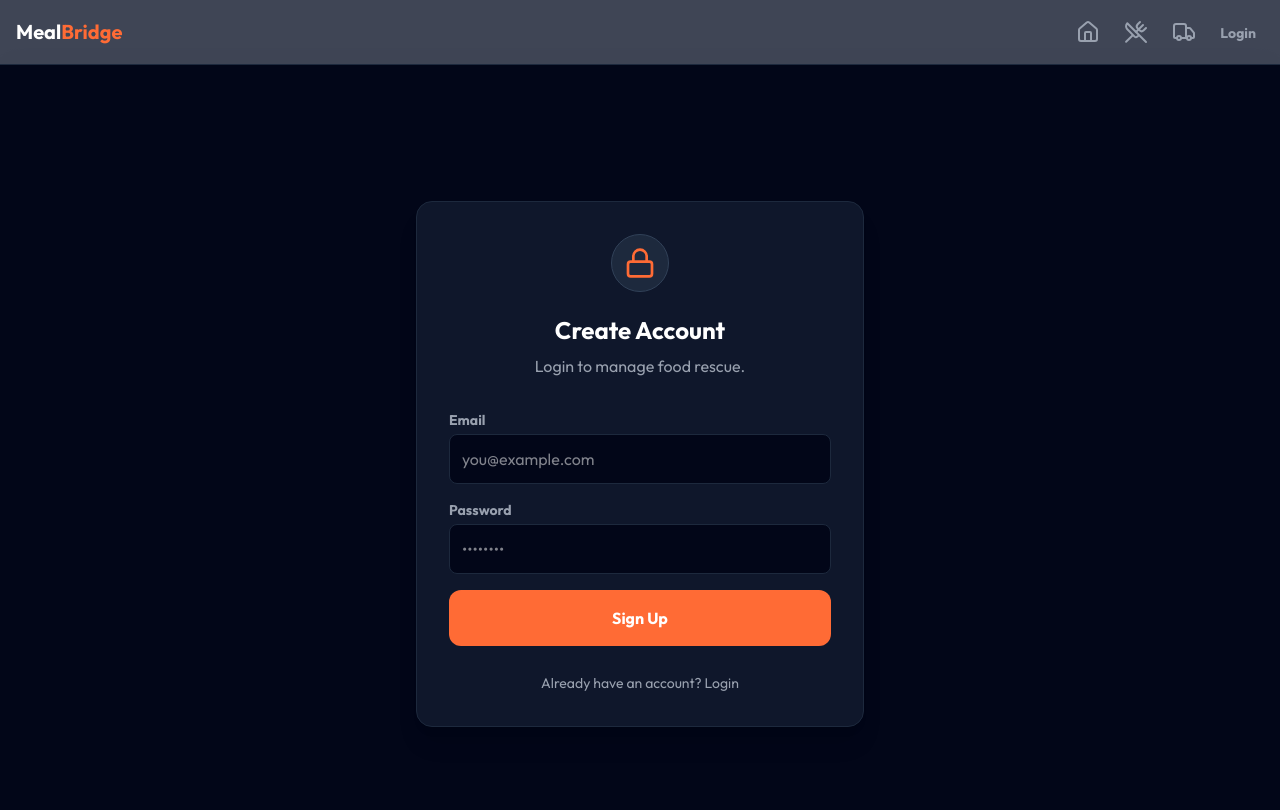
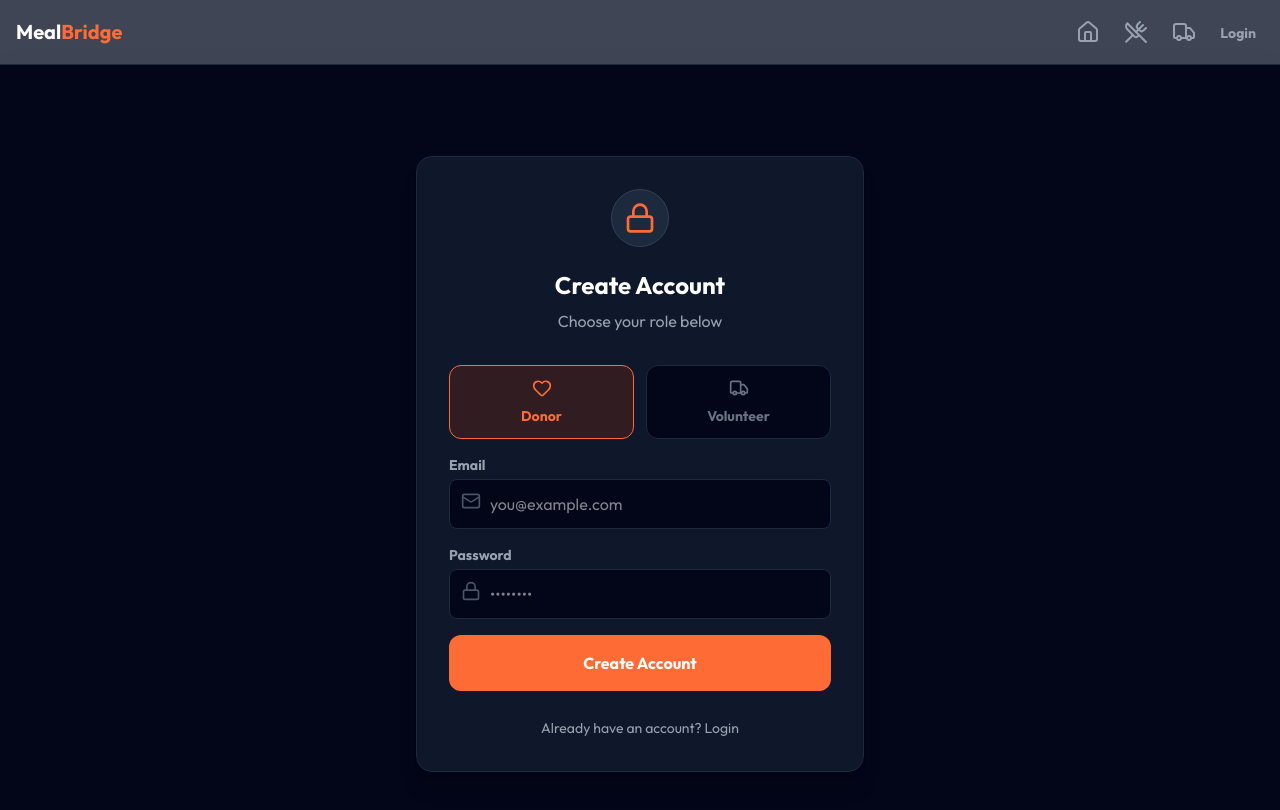
Before and after one commit to sushil1817/mealbridge-site, a Next.js app: page /login in a window 1280 px wide. Both pictures are taken after a click on the button "New here? Create an account". Shown: the top 810 px of the page. Built offline with nearby package versions, Linux system fonts and the light colour scheme.

Commit message:
better login

```diff
--- a/app/login/page.tsx
+++ b/app/login/page.tsx
@@ -2,7 +2,7 @@
 import { useState } from "react";
 import { supabase } from "@/lib/supabase";
 import { useRouter } from "next/navigation";
-import { ArrowLeft, Lock, Mail, Loader2 } from "lucide-react";
+import { Lock, Mail, Loader2, User, Heart, Truck } from "lucide-react";
 import Link from "next/link";
 
 export default function LoginPage() {
@@ -11,28 +11,36 @@ export default function LoginPage() {
   const [email, setEmail] = useState("");
   const [password, setPassword] = useState("");
   const [isSignUp, setIsSignUp] = useState(false);
+  const [role, setRole] = useState<"donor" | "volunteer">("donor"); // Default role
 
   const handleAuth = async (e: React.FormEvent) => {
     e.preventDefault();
     setLoading(true);
 
     if (isSignUp) {
-      // SIGN UP
-      const { error } = await supabase.auth.signUp({ email, password });
+      // --- SIGN UP WITH ROLE ---
+      const { error } = await supabase.auth.signUp({
+        email,
+        password,
+        options: {
+          data: { role: role }, // <--- THIS SAVES THE ROLE
+        },
+      });
       if (error) {
         alert(error.message);
       } else {
         alert("Success! Check your email to confirm.");
       }
     } else {
-      // LOGIN
-      const { error } = await supabase.auth.signInWithPassword({ email, password });
+      // --- LOGIN ---
+      const { error } = await supabase.auth.signInWithPassword({
+        email,
+        password,
+      });
       if (error) {
         alert(error.message);
       } else {
-        // --- THIS IS THE FIX ---
-        // It sends you to HOME ("/") instead of Volunteer
-        router.push("/");
+        router.push("/"); // Go to Home
       }
     }
     setLoading(false);
@@ -41,48 +49,93 @@ export default function LoginPage() {
   return (
     <div className="min-h-screen flex items-center justify-center p-6 bg-slate-950">
       <div className="w-full max-w-md bg-slate-900 p-8 rounded-2xl shadow-xl border border-slate-800">
+
         <div className="text-center mb-8">
           <div className="inline-block p-3 rounded-full bg-slate-800 mb-4 border border-slate-700">
             <Lock size={32} className="text-[#FF6B35]" />
           </div>
           <h1 className="text-2xl font-bold text-white">{isSignUp ? "Create Account" : "Welcome Back"}</h1>
-          <p className="text-gray-400 mt-2">Login to manage food rescue.</p>
+          <p className="text-gray-400 mt-2">
+            {isSignUp ? "Choose your role below" : "Login to manage food rescue"}
+          </p>
         </div>
 
         <form onSubmit={handleAuth} className="space-y-4">
+
+          {/* ROLE SELECTOR (Only for Sign Up) */}
+          {isSignUp && (
+            <div className="grid grid-cols-2 gap-3 mb-4">
+              <button
+                type="button"
+                onClick={() => setRole("donor")}
+                className={`p-3 rounded-xl border flex flex-col items-center gap-2 transition-all ${
+                  role === "donor"
+                    ? "bg-orange-900/30 border-[#FF6B35] text-[#FF6B35]"
+                    : "bg-slate-950 border-slate-800 text-gray-500 hover:border-gray-600"
+                }`}
+              >
+                <Heart size={20} />
+                <span className="text-sm font-bold">Donor</span>
+              </button>
+              <button
+                type="button"
+                onClick={() => setRole("volunteer")}
+                className={`p-3 rounded-xl border flex flex-col items-center gap-2 transition-all ${
+                  role === "volunteer"
+                    ? "bg-blue-900/30 border-[#118AB2] text-[#118AB2]"
+                    : "bg-slate-950 border-slate-800 text-gray-500 hover:border-gray-600"
+                }`}
+              >
+                <Truck size={20} />
+                <span className="text-sm font-bold">Volunteer</span>
+              </button>
+            </div>
+          )}
+
           <div>
             <label className="block text-sm font-bold text-gray-400 mb-1">Email</label>
+            <div className="relative">
+              <Mail className="absolute left-3 top-3 text-gray-600" size={20} />
               <input
                 type="email"
                 value={email}
                 onChange={(e) => setEmail(e.target.value)}
-              className="w-full p-3 bg-slate-950 border border-slate-800 rounded-lg text-white outline-none focus:border-[#FF6B35]"
+                className="w-full pl-10 p-3 bg-slate-950 border border-slate-800 rounded-lg text-white outline-none focus:border-[#FF6B35]"
                 placeholder="you@example.com"
                 required
               />
             </div>
+          </div>
+
           <div>
             <label className="block text-sm font-bold text-gray-400 mb-1">Password</label>
+            <div className="relative">
+              <Lock className="absolute left-3 top-3 text-gray-600" size={20} />
               <input
                 type="password"
                 value={password}
                 onChange={(e) => setPassword(e.target.value)}
-              className="w-full p-3 bg-slate-950 border border-slate-800 rounded-lg text-white outline-none focus:border-[#FF6B35]"
+                className="w-full pl-10 p-3 bg-slate-950 border border-slate-800 rounded-lg text-white outline-none focus:border-[#FF6B35]"
                 placeholder="••••••••"
                 required
               />
             </div>
+          </div>
+
           <button
             type="submit"
             disabled={loading}
             className="w-full p-4 bg-[#FF6B35] rounded-xl font-bold text-white hover:bg-orange-600 transition-colors flex justify-center"
           >
-            {loading ? <Loader2 className="animate-spin" /> : (isSignUp ? "Sign Up" : "Login")}
+            {loading ? <Loader2 className="animate-spin" /> : (isSignUp ? "Create Account" : "Login")}
           </button>
         </form>
 
         <div className="mt-6 text-center">
-          <button onClick={() => setIsSignUp(!isSignUp)} className="text-gray-400 hover:text-white text-sm">
+          <button
+            onClick={() => setIsSignUp(!isSignUp)}
+            className="text-gray-400 hover:text-white text-sm"
+          >
             {isSignUp ? "Already have an account? Login" : "New here? Create an account"}
           </button>
         </div>
--- a/app/page.tsx
+++ b/app/page.tsx
@@ -6,16 +6,25 @@ import { supabase } from "@/lib/supabase";
 
 export default function Home() {
   const [session, setSession] = useState<any>(null);
+  const [role, setRole] = useState<string | null>(null);
 
   useEffect(() => {
-    supabase.auth.getSession().then(({ data: { session } }) => {
+    const getData = async () => {
+      const { data: { session } } = await supabase.auth.getSession();
       setSession(session);
-    });
+      // Get the role from the user metadata
+      if (session?.user?.user_metadata?.role) {
+        setRole(session.user.user_metadata.role);
+      }
+    };
 
-    const {
-      data: { subscription },
-    } = supabase.auth.onAuthStateChange((_event, session) => {
+    getData();
+
+    const { data: { subscription } } = supabase.auth.onAuthStateChange((_event, session) => {
       setSession(session);
+      if (session?.user?.user_metadata?.role) {
+        setRole(session.user.user_metadata.role);
+      }
     });
 
     return () => subscription.unsubscribe();
@@ -24,7 +33,6 @@ export default function Home() {
   return (
     <div className="min-h-screen bg-slate-950 flex flex-col items-center justify-center p-6">
 
-      {/* Hero Section */}
       <div className="text-center max-w-2xl mx-auto mb-12">
         <h1 className="text-5xl font-black text-white mb-4 tracking-tight">
           MEAL<span className="text-[#FF6B35]">BRIDGE</span>
@@ -34,11 +42,11 @@ export default function Home() {
         </p>
       </div>
 
-      {/* Choice Buttons */}
       <div className="grid md:grid-cols-2 gap-6 w-full max-w-4xl">
 
-        {/* Button 1: Donate */}
-        <Link href="/donate" className="group relative overflow-hidden bg-slate-900 border border-slate-800 p-8 rounded-3xl hover:border-[#FF6B35] transition-all duration-300">
+        {/* SHOW DONATE BUTTON: If role is 'donor' OR user is not logged in OR role is missing */}
+        {(!session || role === 'donor' || !role) && (
+          <Link href="/donate" className={`group relative overflow-hidden bg-slate-900 border border-slate-800 p-8 rounded-3xl hover:border-[#FF6B35] transition-all duration-300 ${role === 'donor' ? 'md:col-span-2' : ''}`}>
             <div className="absolute top-0 right-0 p-4 opacity-10 group-hover:opacity-20 transition-opacity">
               <Heart size={120} />
             </div>
@@ -50,9 +58,11 @@ export default function Home() {
               <p className="text-gray-400">List leftovers from your restaurant, mess, or event.</p>
             </div>
           </Link>
+        )}
 
-        {/* Button 2: Volunteer */}
-        <Link href="/volunteer" className="group relative overflow-hidden bg-slate-900 border border-slate-800 p-8 rounded-3xl hover:border-[#118AB2] transition-all duration-300">
+        {/* SHOW VOLUNTEER BUTTON: If role is 'volunteer' OR user is not logged in OR role is missing */}
+        {(!session || role === 'volunteer' || !role) && (
+          <Link href="/volunteer" className={`group relative overflow-hidden bg-slate-900 border border-slate-800 p-8 rounded-3xl hover:border-[#118AB2] transition-all duration-300 ${role === 'volunteer' ? 'md:col-span-2' : ''}`}>
             <div className="absolute top-0 right-0 p-4 opacity-10 group-hover:opacity-20 transition-opacity">
               <Truck size={120} />
             </div>
@@ -64,13 +74,14 @@ export default function Home() {
               <p className="text-gray-400">Find nearby food pickups and deliver them to the needy.</p>
             </div>
           </Link>
+        )}
+
       </div>
 
-      {/* Login / Profile Section */}
       <div className="mt-12">
         {session ? (
           <Link href="/profile" className="flex items-center gap-2 px-6 py-3 bg-slate-900 border border-slate-800 rounded-full text-white font-bold hover:bg-slate-800 transition">
-            <User size={18} /> My Profile
+            <User size={18} /> My Profile ({role ? role.toUpperCase() : "MEMBER"})
           </Link>
         ) : (
           <Link href="/login" className="px-8 py-3 bg-white text-slate-950 font-bold rounded-full hover:bg-gray-200 transition">
```
Lines whose indentation alone changed are shown as unchanged.
